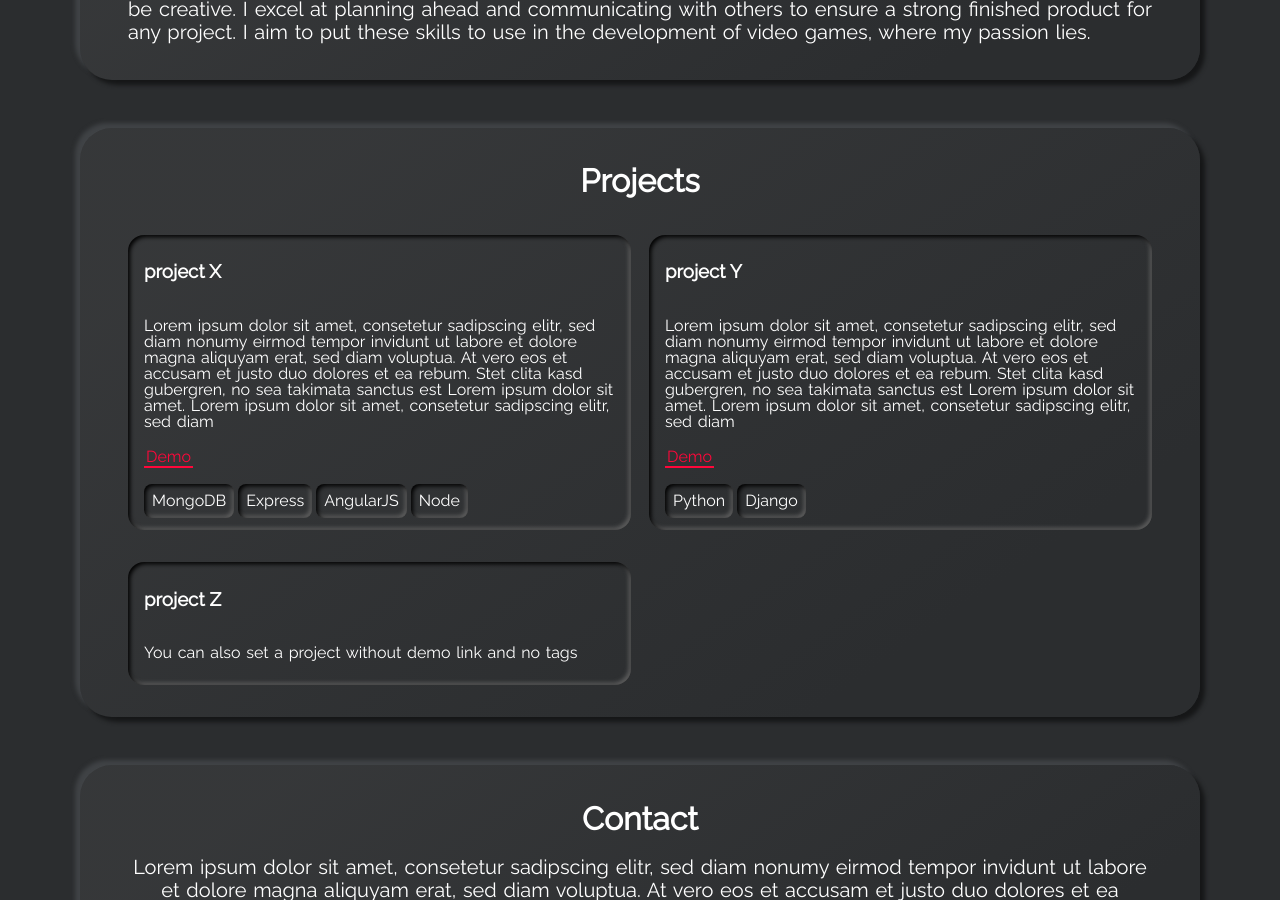
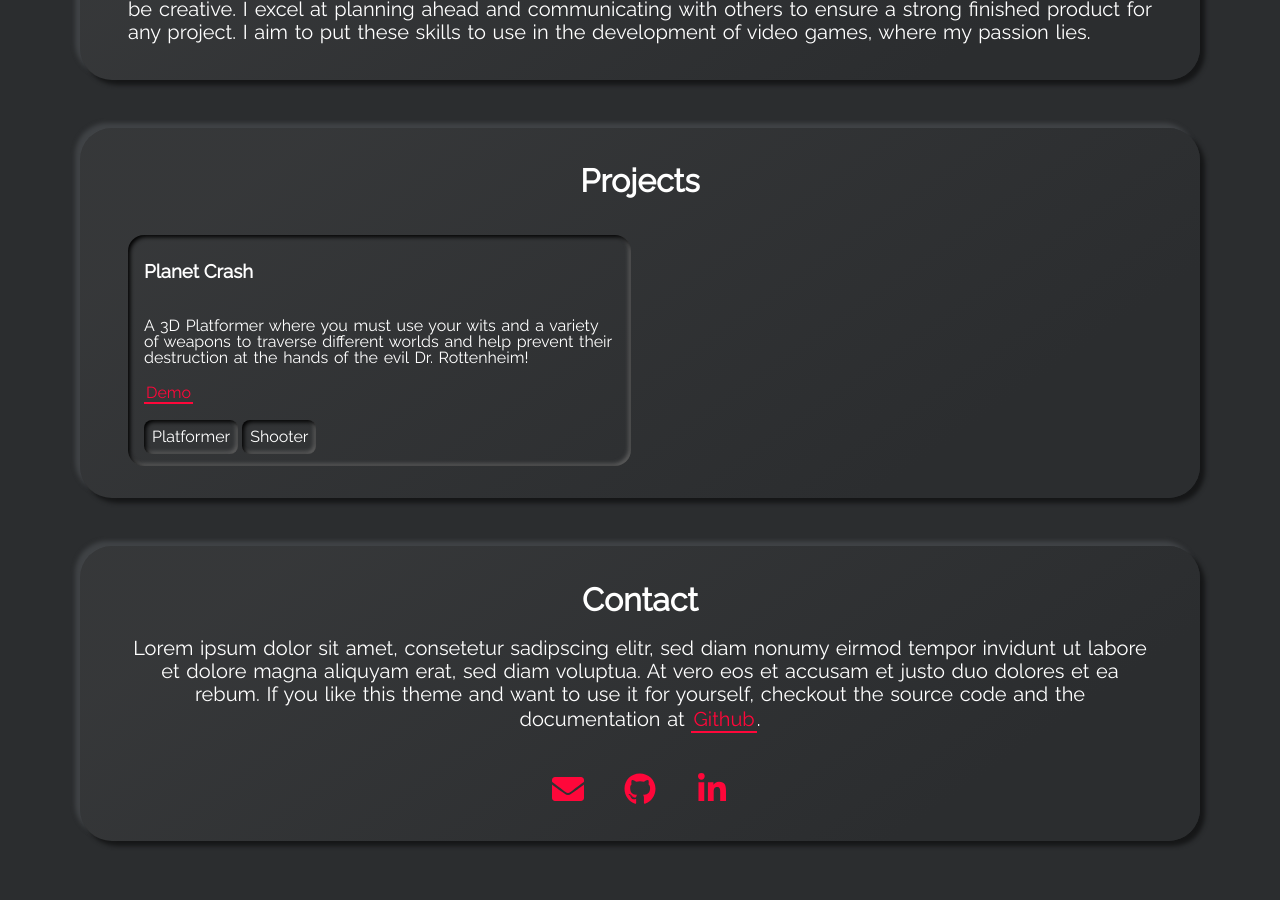
Before and after one commit to Seidmani64/Seidmani64.github.io, a Jekyll site: the page built from index.html, in a window 1280 px wide and 900 px high, scrolled down 1176 px. Built offline with Jekyll 4.4.1, drawn with Linux system fonts in a browser that asks for light colours.

Commit message:
Added project

```diff
--- a/_data/projects.yml
+++ b/_data/projects.yml
@@ -13,21 +13,9 @@
 #     - tag: AngularJS
 #     - tag: Node
 
-- name: project X
-  descr: "Lorem ipsum dolor sit amet, consetetur sadipscing elitr, sed diam nonumy eirmod tempor invidunt ut labore et dolore magna aliquyam erat, sed diam voluptua. At vero eos et accusam et justo duo dolores et ea rebum. Stet clita kasd gubergren, no sea takimata sanctus est Lorem ipsum dolor sit amet. Lorem ipsum dolor sit amet, consetetur sadipscing elitr, sed diam"
-  demo: https://example.com/
+- name: Planet Crash
+  descr: "A 3D Platformer where you must use your wits and a variety of weapons to traverse different worlds and help prevent their destruction at the hands of the evil Dr. Rottenheim!"
+  demo: https://foundtexas.itch.io/planet-crash
   tags:
-    - tag: MongoDB
-    - tag: Express
-    - tag: AngularJS
-    - tag: Node
-
-- name: project Y
-  descr: "Lorem ipsum dolor sit amet, consetetur sadipscing elitr, sed diam nonumy eirmod tempor invidunt ut labore et dolore magna aliquyam erat, sed diam voluptua. At vero eos et accusam et justo duo dolores et ea rebum. Stet clita kasd gubergren, no sea takimata sanctus est Lorem ipsum dolor sit amet. Lorem ipsum dolor sit amet, consetetur sadipscing elitr, sed diam"
-  demo: https://example.com/
-  tags:
-    - tag: Python
-    - tag: Django
-
-- name: project Z
-  descr: "You can also set a project without demo link and no tags"
+    - tag: Platformer
+    - tag: Shooter
```
